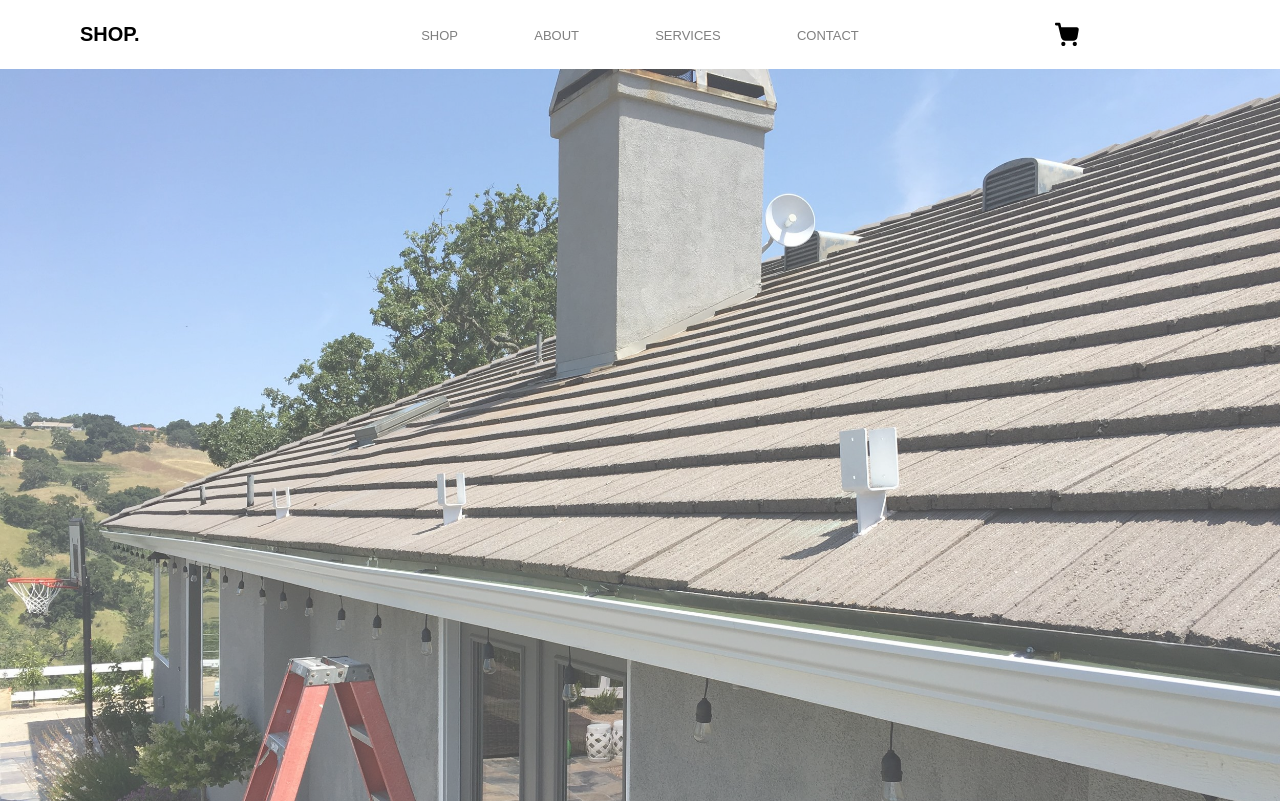
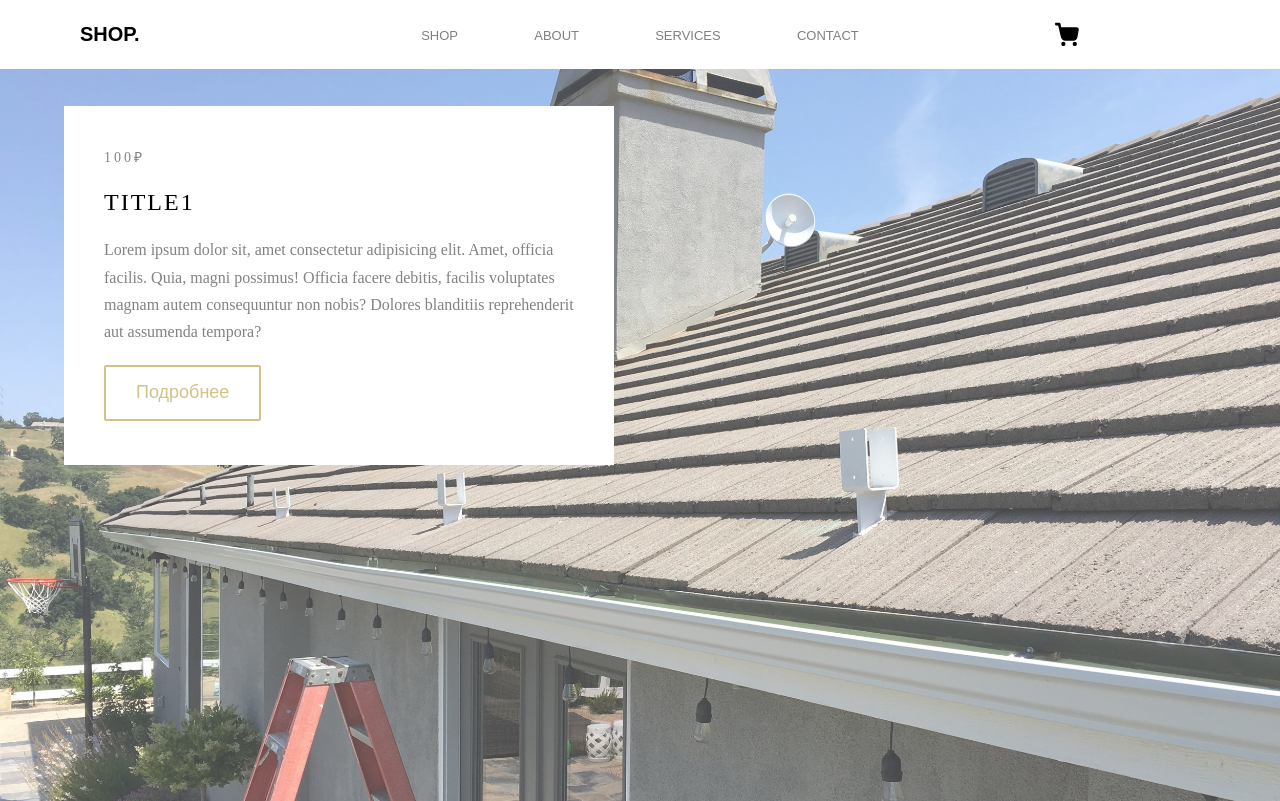
Before and after one commit to Sey-Uki/e-com, a Next.js app: page / in a window 1280 px wide. Built offline with nearby package versions, Linux system fonts and the light colour scheme.

Commit message:
feat: add a card to slider

```diff
--- /dev/null
+++ b/src/components/button/button.module.css
@@ -0,0 +1,19 @@
+.button {
+    background-color: transparent;
+    color: #d1c286;
+    border: 2px solid #d1c286;
+
+    margin-right: 4px;
+    margin-bottom: 4px;
+    font-weight: 400;
+    border-radius: 2px;
+    line-height: 1.33333;
+    padding: 14px 30px;
+    font-size: 18px;
+    transition: 0.3s;
+}
+
+.button:hover {
+    color: white;
+    background-color: #d1c286;
+}
--- /dev/null
+++ b/src/components/button/button.tsx
@@ -0,0 +1,9 @@
+import s from './button.module.css';
+
+type Props = {
+  text: string;
+};
+
+export const Button = ({ text }: Props) => {
+  return <button className={s.button}>{text}</button>;
+};
--- /dev/null
+++ b/src/components/slider/card/card.module.css
@@ -0,0 +1,33 @@
+.card {
+    position: absolute;
+    left: 5%;
+    top: 5%;
+    z-index: 1;
+
+    width: 550px;
+
+    background-color: white;
+    padding: 40px;
+
+}
+
+.card p {
+    margin-bottom: 20px;
+    line-height: 1.7;
+
+    color: #828282;
+}
+
+.price {
+    font-size: 14px;
+    letter-spacing: 3px;
+}
+
+.title {
+    font-size: 24px;
+    font-weight: 400;
+    text-transform: uppercase;
+    letter-spacing: 2px;
+
+    margin: 0 0 20px 0;
+}
--- /dev/null
+++ b/src/components/slider/card/card.tsx
@@ -0,0 +1,19 @@
+import s from './card.module.css';
+import { Button } from '../../button/button';
+
+type Props = {
+  title: string;
+  price: string;
+  description: string;
+};
+
+export const Card = ({ title, price, description }: Props) => {
+  return (
+    <div className={s.card}>
+      <p className={s.price}>{price}₽</p>
+      <h2 className={s.title}>{title}</h2>
+      <p className={s.description}>{description}</p>
+      <Button text="Подробнее" />
+    </div>
+  );
+};
--- a/src/components/slider/slider.module.css
+++ b/src/components/slider/slider.module.css
@@ -2,6 +2,12 @@
     position: relative;
     width: 100%;
     height: calc(100vh - 68.5px);
+}
+
+.wrapper {
+    position: relative;
+    width: 100%;
+    height: 100%
 }
 
 .slider img {
--- a/src/components/slider/slider.tsx
+++ b/src/components/slider/slider.tsx
@@ -3,6 +3,7 @@ import React, { useEffect, useState } from 'react';
 import classNames from 'classnames';
 import Image from 'next/image';
 
+import { Card } from './card/card';
 import s from './slider.module.css';
 
 const IMAGES = ['/assets/images/roof-1.jpeg', '/assets/images/roof-2.jpeg'];
@@ -28,7 +29,13 @@ export const Slider = () => {
   }, []);
 
   return (
-    <section className={classNames(s.slider, s.fade)}>
+    <section className={s.slider}>
+      <Card
+        description="Lorem ipsum dolor sit, amet consectetur adipisicing elit. Amet, officia facilis. Quia, magni possimus! Officia facere debitis, facilis voluptates magnam autem consequuntur non nobis? Dolores blanditiis reprehenderit aut assumenda tempora?"
+        price="100"
+        title="Title1"
+      />
+      <div className={classNames(s.wrapper, s.fade)}>
         <Image
           priority
           alt="123"
@@ -38,6 +45,7 @@ export const Slider = () => {
           width={0}
           onLoad={() => console.log(232323)}
         />
+      </div>
     </section>
   );
 };
--- a/src/styles/globals.css
+++ b/src/styles/globals.css
@@ -85,8 +85,8 @@ body {
   overflow: hidden;
 }
 
-body {
-  color: rgb(var(--foreground-rgb));
+button {
+  cursor: pointer;
 }
 
 a {
@@ -98,9 +98,3 @@ a {
 a:hover {
   text-decoration: underline;
 }
-
-@media (prefers-color-scheme: dark) {
-  html {
-    color-scheme: dark;
-  }
-}
```
Lines whose indentation alone changed are shown as unchanged.
